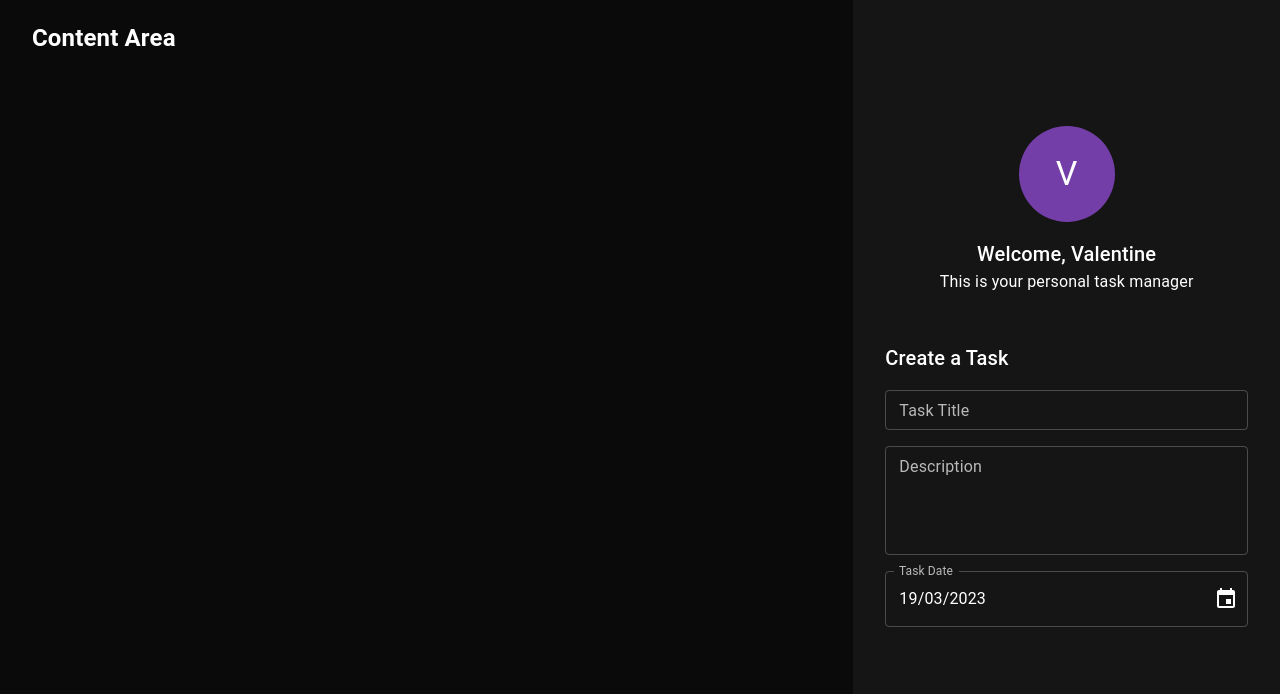
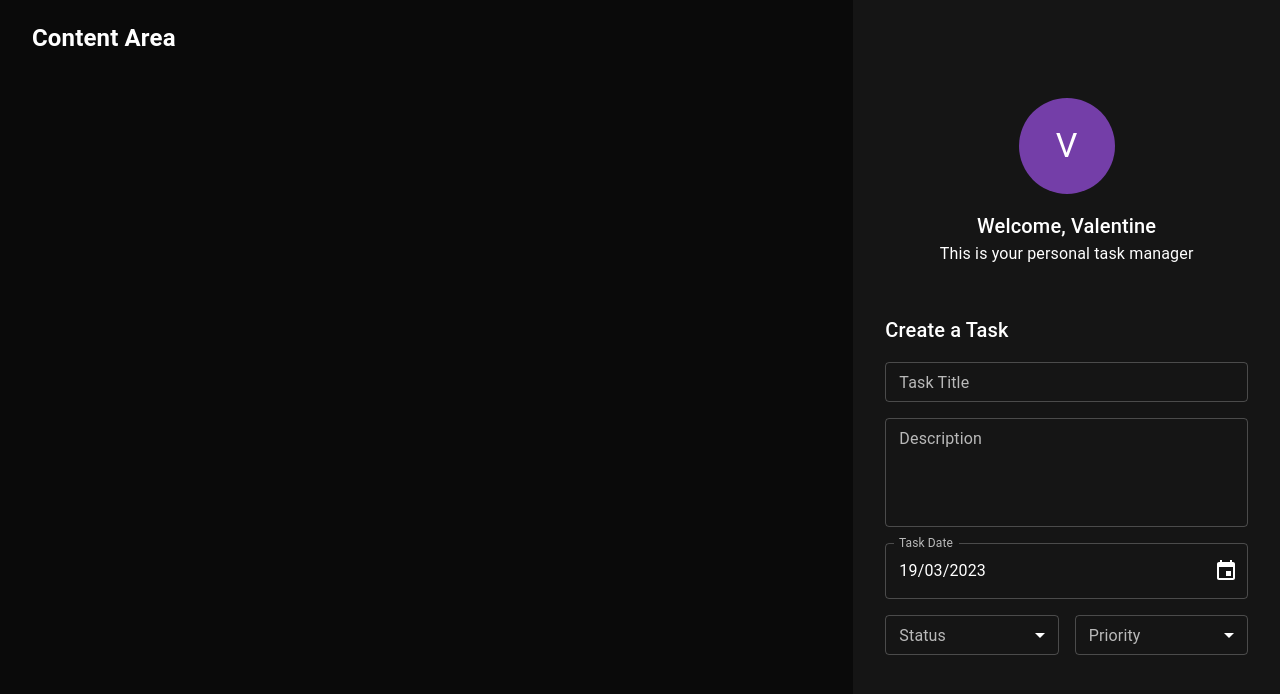
Before and after one commit to valentinesamuel/ts-todo-react, a React (Vite) app: page / in a window 1280 px wide. Shown: the top 694 px of the page. Built offline with nearby package versions, Linux system fonts and the light colour scheme.

Commit message:
FEAT: Completed styling form layout

```diff
--- /dev/null
+++ b/src/components/createtaskform/_taskSelectField.tsx
@@ -0,0 +1,56 @@
+import { FC, ReactElement } from 'react';
+import PropTypes from 'prop-types'
+
+
+import {
+  FormControl,
+  InputLabel,
+  MenuItem,
+  Select,
+  SelectChangeEvent,
+} from '@mui/material';
+import { ISelectField } from './interfaces/ISelectField';
+
+export const TaskSelectField: FC<ISelectField> = (props): ReactElement => {
+  const {
+    value = '',
+    label = 'Select Box',
+    name = 'selectbox',
+    items = [{ value: '', label: 'Add Items' }],
+    onChange = (e: SelectChangeEvent) => console.log(e),
+    disabled = false,
+  } = props;
+  return (
+    <FormControl fullWidth size="small">
+      <InputLabel id={`${name}-id`}>{label}</InputLabel>
+      <Select
+        labelId={`${name}-id`}
+        id={`${name}-id-select`}
+        value={value}
+        label={label}
+        name={name}
+        onChange={onChange}
+        disabled={disabled}
+      >
+        {items.map((item, index) => (
+          <MenuItem key={item.value + index} value={item.value}>
+            {item.label}
+          </MenuItem>
+        ))}
+      </Select>
+    </FormControl>
+  );
+};
+
+TaskSelectField.propTypes = {
+  onChange: PropTypes.func,
+  label: PropTypes.string,
+  name: PropTypes.string,
+  disabled: PropTypes.bool,
+  items: PropTypes.arrayOf(
+    PropTypes.shape({
+      value: PropTypes.string.isRequired,
+      label: PropTypes.string.isRequired
+    }).isRequired,
+  ),
+};
--- a/src/components/createtaskform/createTaskForm.tsx
+++ b/src/components/createtaskform/createTaskForm.tsx
@@ -3,6 +3,9 @@
 import TaskTitleField from './_taskTitleField';
 import TaskDescriptionField from './_taskDescriptionField';
 import TaskDateField from './_taskDateField';
+import { TaskSelectField } from './_taskSelectField';
+import { Status } from './enum/Status';
+import { Priority } from './enum/Priority';
 
 const CreateTaskForm: FC = (): ReactElement => {
   return (
@@ -21,6 +24,34 @@
         <TaskTitleField />
         <TaskDescriptionField />
         <TaskDateField />
+        <Stack direction="row" sx={{ width: '100%' }} spacing={2}>
+          <TaskSelectField
+            label="Status"
+            name="status"
+            items={[
+              { value: Status.todo, label: Status.todo.toUpperCase() },
+              {
+                value: Status.inProgress,
+                label: Status.inProgress.toUpperCase(),
+              },
+            ]}
+          />
+          <TaskSelectField
+            label="Priority"
+            name="priority"
+            items={[
+              { value: Priority.low, label: Priority.low },
+              {
+                value: Priority.normal,
+                label: Priority.normal,
+              },
+              {
+                value: Priority.high,
+                label: Priority.high
+              },
+            ]}
+          />
+        </Stack>
       </Stack>
     </Box>
   );
--- /dev/null
+++ b/src/components/createtaskform/enum/Priority.ts
@@ -0,0 +1,5 @@
+export enum Priority {
+  high = 'high',
+  normal = 'normal',
+  low = 'low',
+}
--- /dev/null
+++ b/src/components/createtaskform/enum/Status.ts
@@ -0,0 +1,5 @@
+export enum Status {
+  todo = 'todo',
+  inProgress = 'inProgress',
+  completed = 'completed',
+}
--- /dev/null
+++ b/src/components/createtaskform/interfaces/ISelectField.ts
@@ -0,0 +1,15 @@
+import { SelectChangeEvent } from '@mui/material';
+import { IDisabled } from './IDisabled';
+
+export interface ISelectItems {
+  value: string;
+  label: string;
+}
+
+export interface ISelectField extends IDisabled {
+  name?: string;
+  label?: string;
+  value?: string;
+  items?: ISelectItems[];
+  onChange?: (e: SelectChangeEvent) => void;
+}
```
